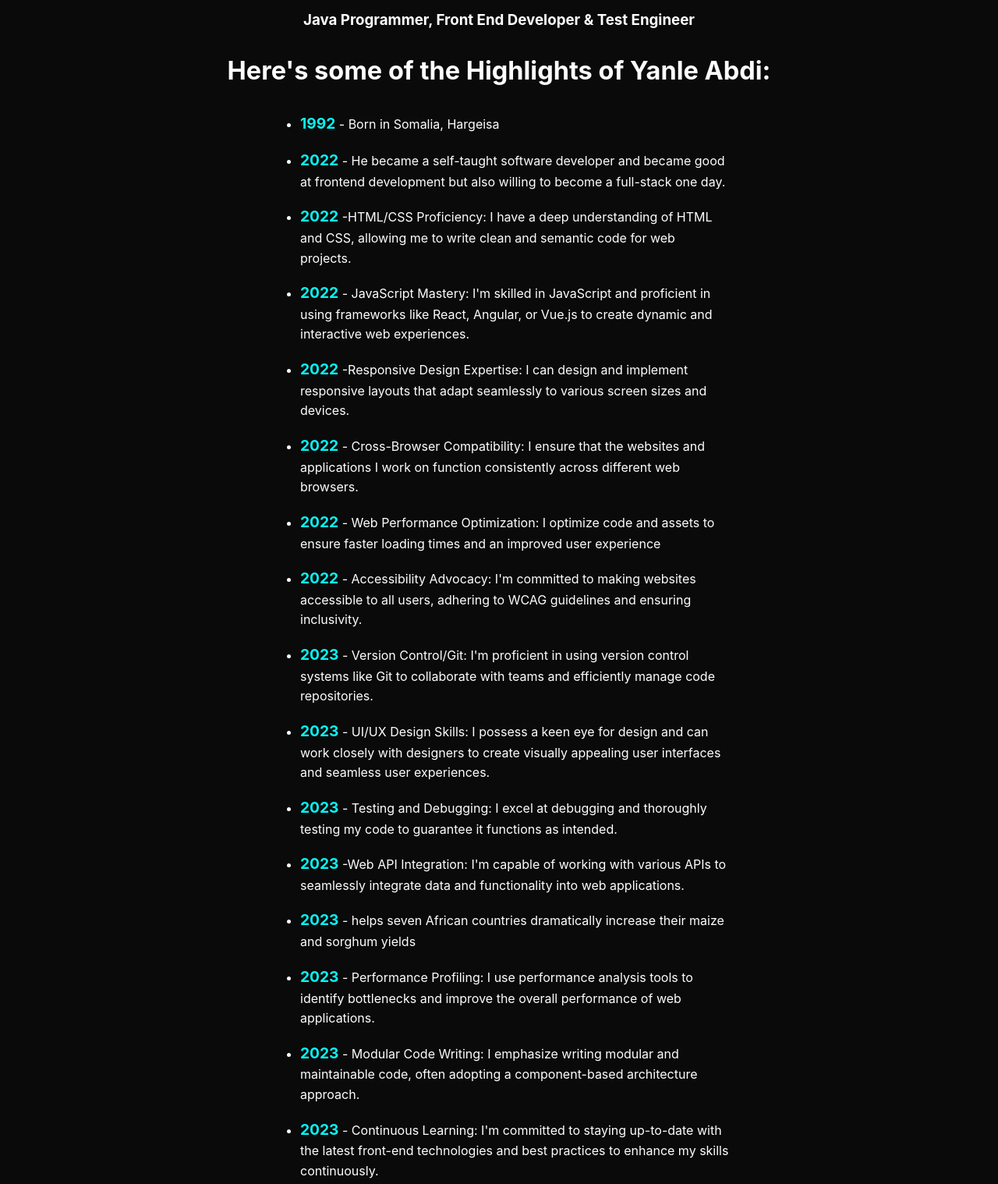
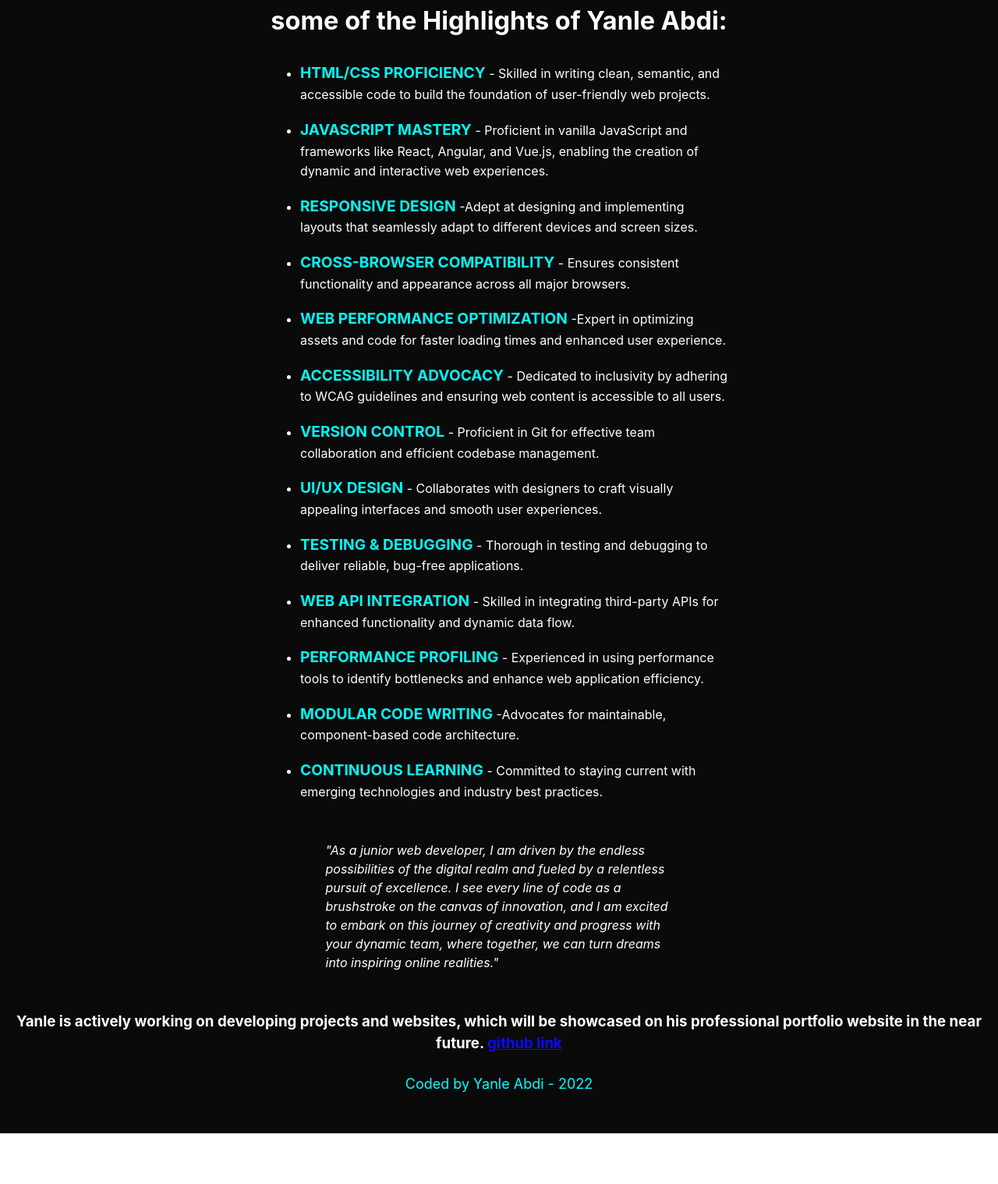
Before and after one commit to Yanle-Abdi/Tribute-Page, a plain HTML site: page index.html in a window 1280 px wide. Shown: the part 574-2092 px from the top of the page at 78% size. After the commit the page ends 2027 px from the top, so only its background shows below. Drawn offline with Linux system fonts and the light colour scheme.

Commit message:
Update index.html

```diff
--- a/index.html
+++ b/index.html
@@ -1,100 +1,64 @@
-<!DOCTYPE html>
-<html>
-<head>
-    <title>My Web Page</title>
-
-<body>
 <main id="main">
   <h1 id="title"><strong>Yanle</strong> Abdi</h1>
-  <p>Junior Software Developer.</p>
- <link rel="stylesheet" type="text/css" href="styles.css">
-</head>
+  <p>Junior web Developer.</p>
+  <link rel="stylesheet" type="text/css" href="styles.css">
   <figure id="img-div">
-    <img id="image"
-      src=https://avatars.githubusercontent.com/u/113055425?v=4
+    <img
+      id="image"
+      src="https://avatars.githubusercontent.com/u/113055425?v=4"
+      alt="Mr. Yanle Abdi' tribute page"
     />
     <figcaption id="img-caption">
       <strong>"Crafting Digital Dreams, One Line of Code at a Time."</strong>
     </figcaption>
   </figure>
   <section id="tribute-info">
-    <h3>Java Programmer, Front End Developer & Test Engineer</h3>
-    <h2>Here's some of the Highlights of Yanle Abdi:</h2>
+    Java Programmer, Front End Developer.
+
+    <h2>some of the Highlights of Yanle Abdi:</h2>
     <ul>
-      <li><strong>1992</strong> - Born in Somalia, Hargeisa</li>
+      <li><strong>HTML/CSS PROFICIENCY</strong> - Skilled in writing clean, semantic, and accessible code to build the foundation of user-friendly web projects.</li>
       <li>
-        <strong>2022</strong> - He became a self-taught software developer and
-        became good at frontend development but also willing to become a
-        full-stack one day.
+        <strong>JAVASCRIPT MASTERY</strong> - Proficient in vanilla JavaScript and frameworks like React, Angular, and Vue.js, enabling the creation of dynamic and interactive web experiences.
       </li>
       <li>
-        <strong>2022</strong> -HTML/CSS Proficiency: I have a deep understanding
-        of HTML and CSS, allowing me to write clean and semantic code for web
-        projects.
+        <strong>RESPONSIVE DESIGN</strong> -Adept at designing and implementing layouts that seamlessly adapt to different devices and screen sizes.
       </li>
       <li>
-        <strong>2022</strong> - JavaScript Mastery: I'm skilled in JavaScript
-        and proficient in using frameworks like React, Angular, or Vue.js to
-        create dynamic and interactive web experiences.
+        <strong>CROSS-BROWSER COMPATIBILITY</strong> - Ensures consistent functionality and appearance across all major browsers.
       </li>
       <li>
-        <strong>2022</strong> -Responsive Design Expertise: I can design and
-        implement responsive layouts that adapt seamlessly to various screen
-        sizes and devices.
+        <strong>WEB PERFORMANCE OPTIMIZATION</strong> -Expert in optimizing assets and code for faster loading times and enhanced user experience.
       </li>
       <li>
-        <strong>2022</strong> - Cross-Browser Compatibility: I ensure that the
-        websites and applications I work on function consistently across
-        different web browsers.
+        <strong>ACCESSIBILITY ADVOCACY</strong> - Dedicated to inclusivity by adhering to WCAG guidelines and ensuring web content is accessible to all users.
       </li>
       <li>
-        <strong>2022</strong> - Web Performance Optimization: I optimize code
-        and assets to ensure faster loading times and an improved user
-        experience
+        <strong>VERSION CONTROL</strong> - Proficient in Git for effective team collaboration and efficient codebase management.
       </li>
       <li>
-        <strong>2022</strong> - Accessibility Advocacy: I'm committed to making
-        websites accessible to all users, adhering to WCAG guidelines and
-        ensuring inclusivity.
+        <strong>UI/UX DESIGN</strong> - Collaborates with designers to craft visually appealing interfaces and smooth user experiences.
       </li>
       <li>
-        <strong>2023</strong> - Version Control/Git: I'm proficient in using
-        version control systems like Git to collaborate with teams and
-        efficiently manage code repositories.
+        <strong>TESTING & DEBUGGING</strong> - Thorough in testing and debugging to deliver reliable, bug-free applications.
       </li>
       <li>
-        <strong>2023</strong> - UI/UX Design Skills: I possess a keen eye for
-        design and can work closely with designers to create visually appealing
-        user interfaces and seamless user experiences.
+        <strong>WEB API INTEGRATION
+</strong> - Skilled in integrating third-party APIs for enhanced functionality and dynamic data flow.
       </li>
       <li>
-        <strong>2023</strong> - Testing and Debugging: I excel at debugging and
-        thoroughly testing my code to guarantee it functions as intended.
+        <strong>PERFORMANCE PROFILING
+</strong> - Experienced in using performance tools to identify bottlenecks and enhance web application efficiency.
       </li>
       <li>
-        <strong>2023</strong> -Web API Integration: I'm capable of working with
-        various APIs to seamlessly integrate data and functionality into web
-        applications.
+        <strong>MODULAR CODE WRITING
+</strong> -Advocates for maintainable, component-based code architecture.
       </li>
       <li>
-        <strong>2023</strong> - helps seven African countries dramatically
-        increase their maize and sorghum yields
+        <strong>CONTINUOUS LEARNING
+</strong> - Committed to staying current with emerging technologies and industry best practices.
       </li>
-      <li>
-        <strong>2023</strong> - Performance Profiling: I use performance
-        analysis tools to identify bottlenecks and improve the overall
-        performance of web applications.
-      </li>
-      <li>
-        <strong>2023</strong> - Modular Code Writing: I emphasize writing
-        modular and maintainable code, often adopting a component-based
-        architecture approach.
-      </li>
-      <li>
-        <strong>2023</strong> - Continuous Learning: I'm committed to staying
-        up-to-date with the latest front-end technologies and best practices to
-        enhance my skills continuously.
-      </li>
+
     </ul>
     <blockquote>
       <p>
@@ -107,16 +71,19 @@
       </p>
     </blockquote>
     <h3>
-      stay tunned, i am still developing my projects and websites and you will
-      find it on my Portfolio website very soon.
+      Yanle is actively working on developing projects and websites, which will be showcased on his professional portfolio website in the near future.
+        <a
+        id="tribute-link"
+        href="https://github.com/Yanle-Abdi"
+        target="_blank"
+        >github link</a
+      >
     </h3>
   </section>
 
   <footer class="text-center">
     <div class="text-center" style="padding-top: 5px">
-     Coded by Yanle Abdi - 2023
+     Coded by Yanle Abdi - 2022
     </div>
   </footer>
 </main>
-</body>
-</html>
```
